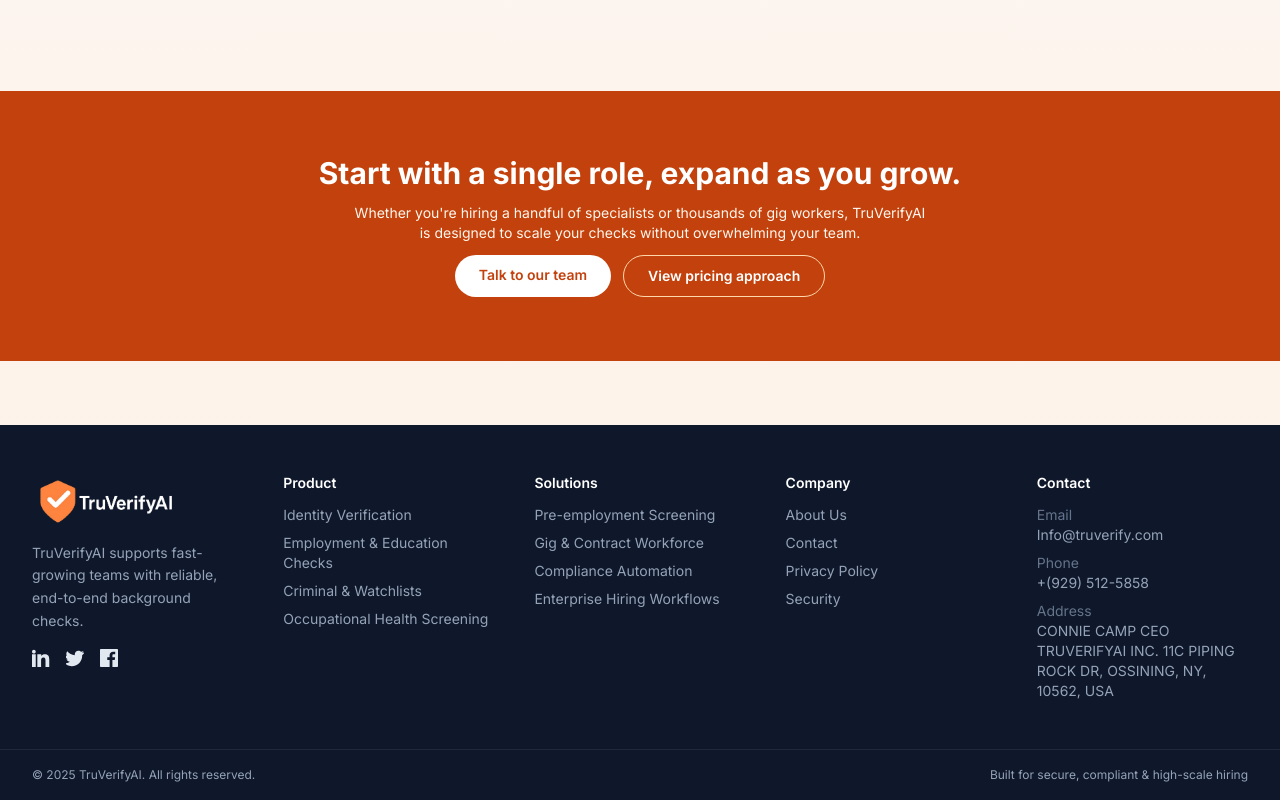
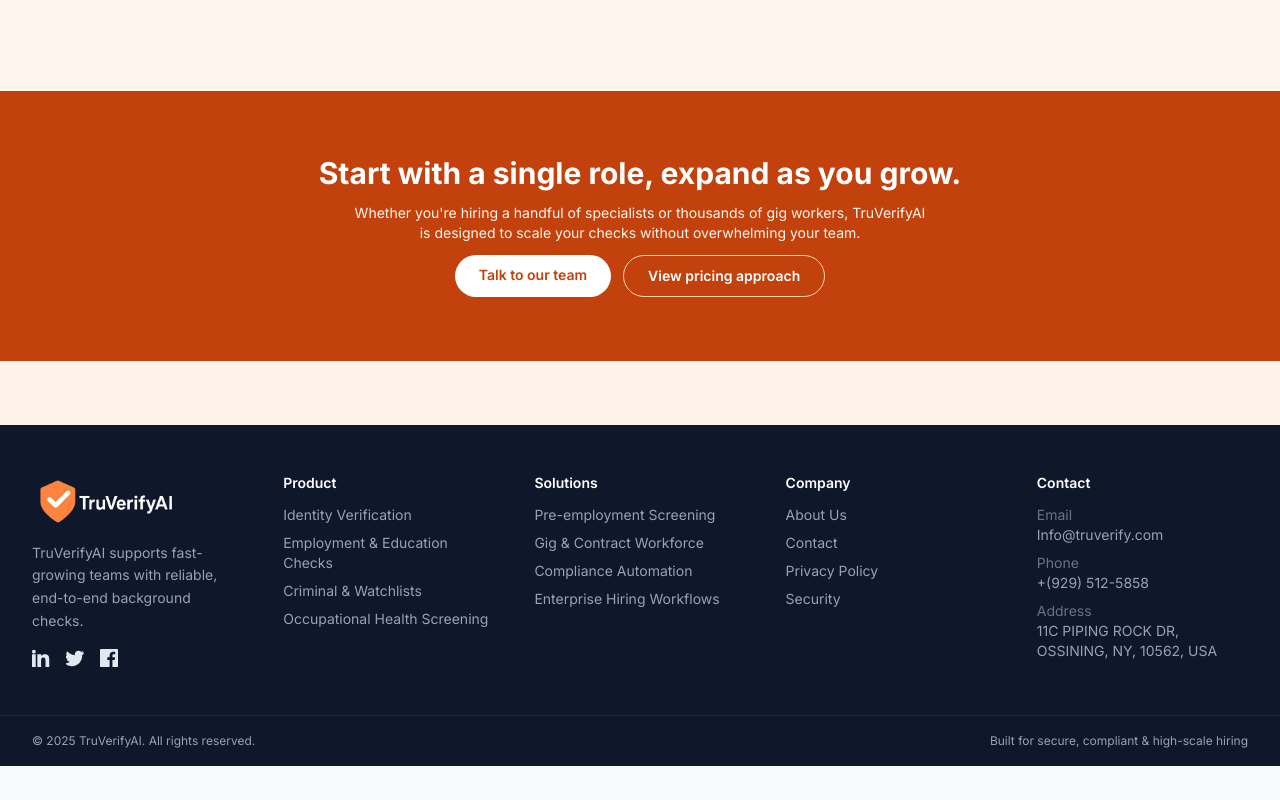
Before and after one commit to MuskanRajani/TruVerifyAI, a React (Vite) app: page / in a window 1280 px wide. Shown: the part 3468-4268 px from the top of the page. After the commit the page ends 4234 px from the top, so only its background shows below. Built offline with nearby package versions, Linux system fonts and the light colour scheme.

Commit message:
Update Footer.jsx

```diff
--- a/src/components/Footer.jsx
+++ b/src/components/Footer.jsx
@@ -96,7 +96,6 @@
             </li>
             <li>
               <span className="block text-slate-500">Address</span>
-              CONNIE CAMP CEO TRUVERIFYAI INC.
               11C PIPING ROCK DR,
               OSSINING, NY, 10562, USA
             </li>
```
